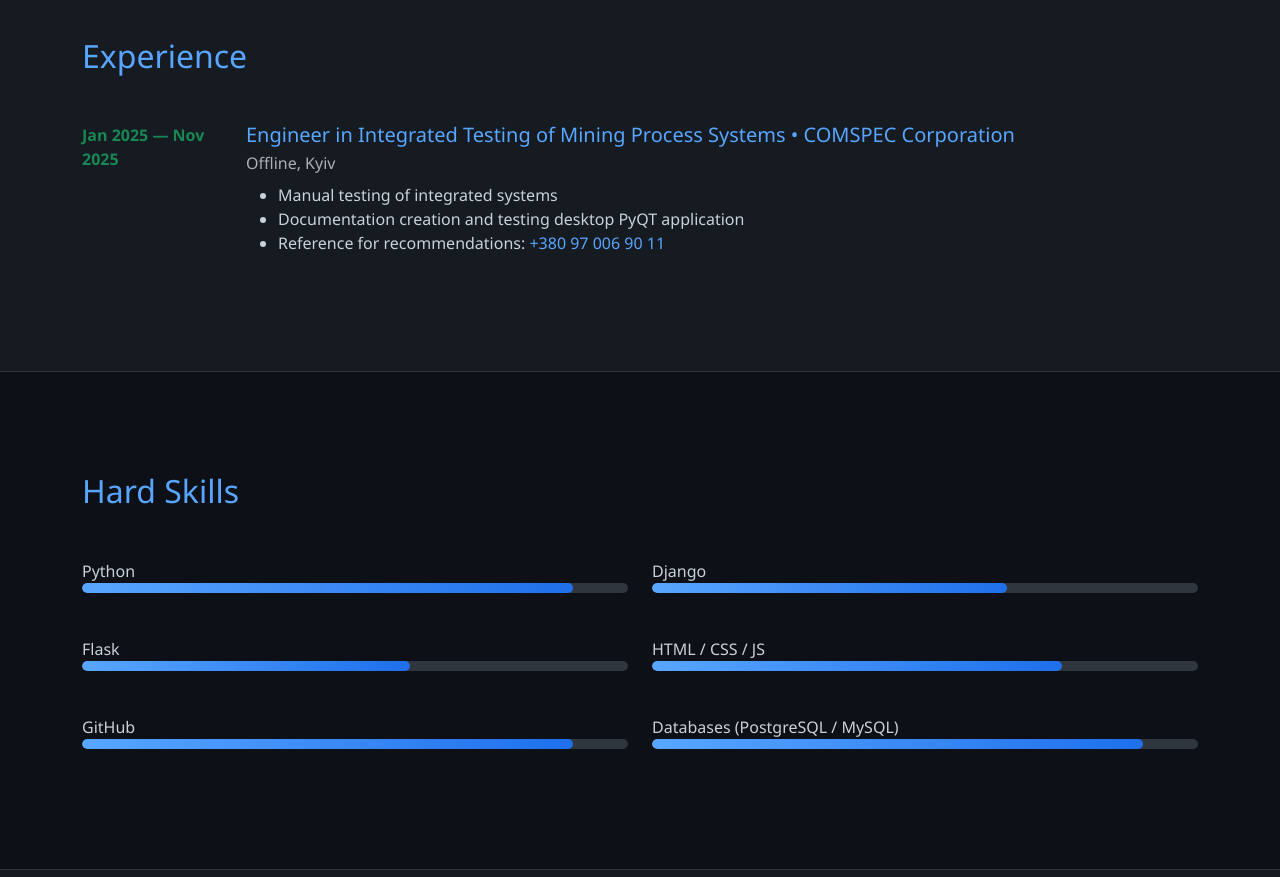
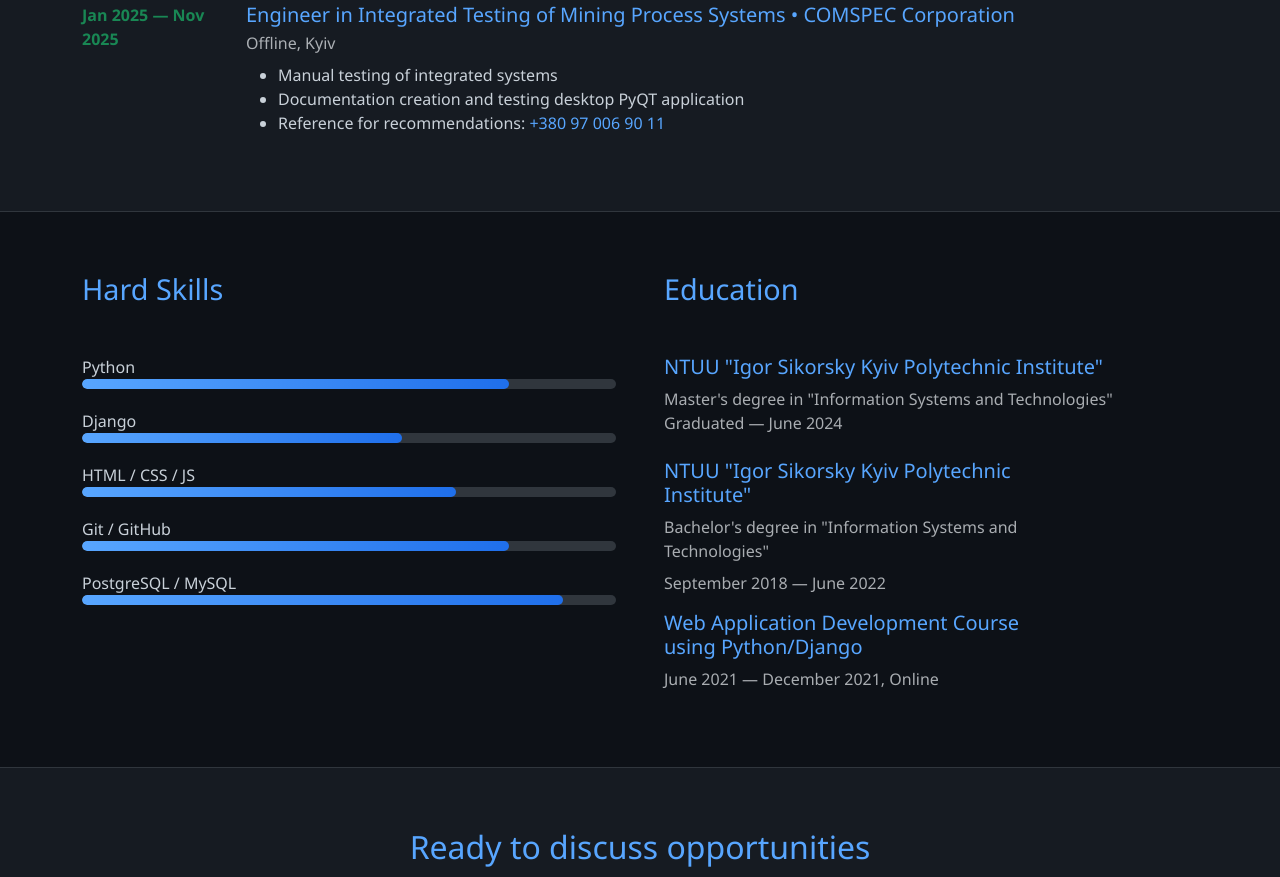
Before and after one commit to Kucher-SavinskiN/resume.github.io, a plain HTML site: page index.html in a window 1280 px wide. Shown: the part 1323-2200 px from the top of the page. Drawn offline with nearby package versions, Linux system fonts and the light colour scheme.

Commit message:
row into columns in index

```diff
--- a/index.html
+++ b/index.html
@@ -29,7 +29,7 @@
             pointer-events: none;
         }
         .section {
-            padding: 100px 0;
+            padding: 60px 0;
             background: #161b22;
             border-top: 1px solid #30363d;
         }
@@ -48,10 +48,7 @@
             background: linear-gradient(90deg, #58a6ff, #1f6feb);
             border-radius: 6px;
             width: 0;
-            transition: width 1.8s ease;
-        }
-        [data-aos="skill"] .skill-fill {
-            width: inherit !important;
+            transition: width 1.8s ease-out;
         }
         .photo {
             width: 200px;
@@ -60,7 +57,7 @@
             border: 6px solid #238636;
             box-shadow: 0 0 40px rgba(35, 134, 54, 0.5);
         }
-        h1, h2, h5 { color: #58a6ff; }
+        h1, h2, h3, h5 { color: #58a6ff; }
         a { color: #58a6ff; text-decoration: none; }
         a:hover { color: #1f6feb; text-decoration: underline; }
         .btn-primary {
@@ -84,24 +81,35 @@
             .hero { padding: 100px 0 80px; }
             .photo { width: 180px; height: 180px; }
         }
+        .skills-education-row h3 {
+            margin-top: 0;
+            margin-bottom: 3rem;
+            font-size: 1.8rem;
+        }
     </style>
 </head>
 <body>
 
-<!-- HERO -->
+<!--HERO-->
 <section class="hero text-center text-md-start position-relative">
     <div class="container position-relative">
-        <div class="row align-items-center">
-            <div class="col-md-4 text-center mb-5 mb-md-0" data-aos="zoom-in" data-aos-duration="1000">
-                <img src="resources/1.jpg" class="rounded-circle photo" alt="Kucher-Savinskyi Nazarii">
+        <div class="row align-items-center justify-content-center"> <!-- добавили justify-content-center -->
+
+            <!-- Колонка с фото — теперь идеально по центру вертикально и горизонтально -->
+            <div class="col-md-4 d-flex align-items-center justify-content-center mb-5 mb-md-0"
+                 data-aos="zoom-in" data-aos-duration="1000">
+                <img src="resources/1.jpg"
+                     alt="Nazarii Kucher-Savinskyi"
+                     class="rounded-circle photo">
             </div>
+
             <div class="col-md-8">
                 <h1 class="display-3 fw-bold" data-aos="fade-down" data-aos-duration="1000">Nazarii Kucher-Savinskyi</h1>
                 <p class="lead fs-2 mb-4 opacity-90" data-aos="fade-down" data-aos-delay="200" data-aos-duration="1000">
                     Manual QA Engineer & Python Developer
                 </p>
                 <p class="fs-5 mb-5" data-aos="fade-up" data-aos-delay="400" data-aos-duration="1000">
-                    Kyiv, Ukraine • +380 66 728 82 04<br>
+                    Kyiv, Ukraine • +380 66 728 82 04 (Viber, WhatsApp)<br>
                     <a href="mailto:zxcaaa12@outlook.com"><i class="fas fa-envelope"></i> zxcaaa12@outlook.com</a> •
                     <a href="https://t.me/greezleee"><i class="fab fa-telegram"></i> @greezleee</a>
                 </p>
@@ -134,7 +142,7 @@
     </div>
 </section>
 
-<!-- EXPERIENCE -->
+<!-- EXPERIENCE-->
 <section class="section">
     <div class="container">
         <h2 class="mb-5" data-aos="fade-up">Experience</h2>
@@ -157,7 +165,7 @@
     </div>
 </section>
 
-<!-- SKILLS -->
+<!--
 <section class="section">
     <div class="container">
         <h2 class="mb-5" data-aos="fade-up">Hard Skills</h2>
@@ -190,7 +198,6 @@
     </div>
 </section>
 
-<!-- EDUCATION -->
 <section class="section">
     <div class="container">
         <h2 class="mb-5" data-aos="fade-up">Education</h2>
@@ -206,8 +213,43 @@
                 <p class="text-muted">September 2018 — June 2022</p>
             </div>
             <div class="col-lg-8" data-aos="fade-up" data-aos-delay="200">
-                <h5>Web Application Development using Python/Django</h5>
+                <h5>Web Application Development Course using Python/Django</h5>
                 <p class="text-muted">June 2021 — December 2021, Online</p>
+            </div>
+        </div>
+    </div>
+</section> -->
+
+<section class="section">
+    <div class="container">
+        <div class="row g-5 skills-education-row">
+            <!-- Hard Skills -->
+            <div class="col-lg-6" data-aos="fade-right">
+                <h3>Hard Skills</h3>
+                <div data-aos="skill">
+                    <div>Python</div><div class="skill-bar"><div class="skill-fill" data-percent="80%"></div></div>
+                    <div>Django</div><div class="skill-bar"><div class="skill-fill" data-percent="60%"></div></div>
+                    <div>HTML / CSS / JS</div><div class="skill-bar"><div class="skill-fill" data-percent="70%"></div></div>
+                    <div>Git / GitHub</div><div class="skill-bar"><div class="skill-fill" data-percent="80%"></div></div>
+                    <div>PostgreSQL / MySQL</div><div class="skill-bar"><div class="skill-fill" data-percent="90%"></div></div>
+                </div>
+            </div>
+            <!-- Education -->
+            <div class="col-lg-6" data-aos="fade-left">
+                <h3>Education</h3>
+                <div class="mb-4">
+                    <h5>NTUU "Igor Sikorsky Kyiv Polytechnic Institute"</h5>
+                    <p class="text-muted">Master's degree in "Information Systems and Technologies"<br>Graduated — June 2024</p>
+                </div>
+                <div class="col-lg-8" data-aos="fade-up">
+                    <h5>NTUU "Igor Sikorsky Kyiv Polytechnic Institute"</h5>
+                    <p class="text-muted mb-2">Bachelor's degree in "Information Systems and Technologies"</p>
+                    <p class="text-muted">September 2018 — June 2022</p>
+                </div>
+                <div class="col-lg-8" data-aos="fade-up" data-aos-delay="200">
+                    <h5>Web Application Development Course using Python/Django</h5>
+                    <p class="text-muted">June 2021 — December 2021, Online</p>
+                </div>
             </div>
         </div>
     </div>
@@ -234,10 +276,21 @@
 <script src="https://cdn.jsdelivr.net/npm/bootstrap@5.3.2/dist/js/bootstrap.bundle.min.js"></script>
 <script src="https://unpkg.com/aos@2.3.1/dist/aos.js"></script>
 <script>
-    AOS.init({
-        once: true,
-        duration: 1000,
-        easing: 'ease-out'
+    AOS.init({ once: true, duration: 1000, easing: 'ease-out' });
+
+
+    const observer = new IntersectionObserver((entries) => {
+        entries.forEach(entry => {
+            if (entry.isIntersecting) {
+                const fill = entry.target.querySelector('.skill-fill');
+                const percent = fill.getAttribute('data-percent');
+                fill.style.width = percent;
+            }
+        });
+    }, { threshold: 0.3 });
+
+    document.querySelectorAll('.skill-bar').forEach(bar => {
+        observer.observe(bar);
     });
 </script>
 </body>
```
